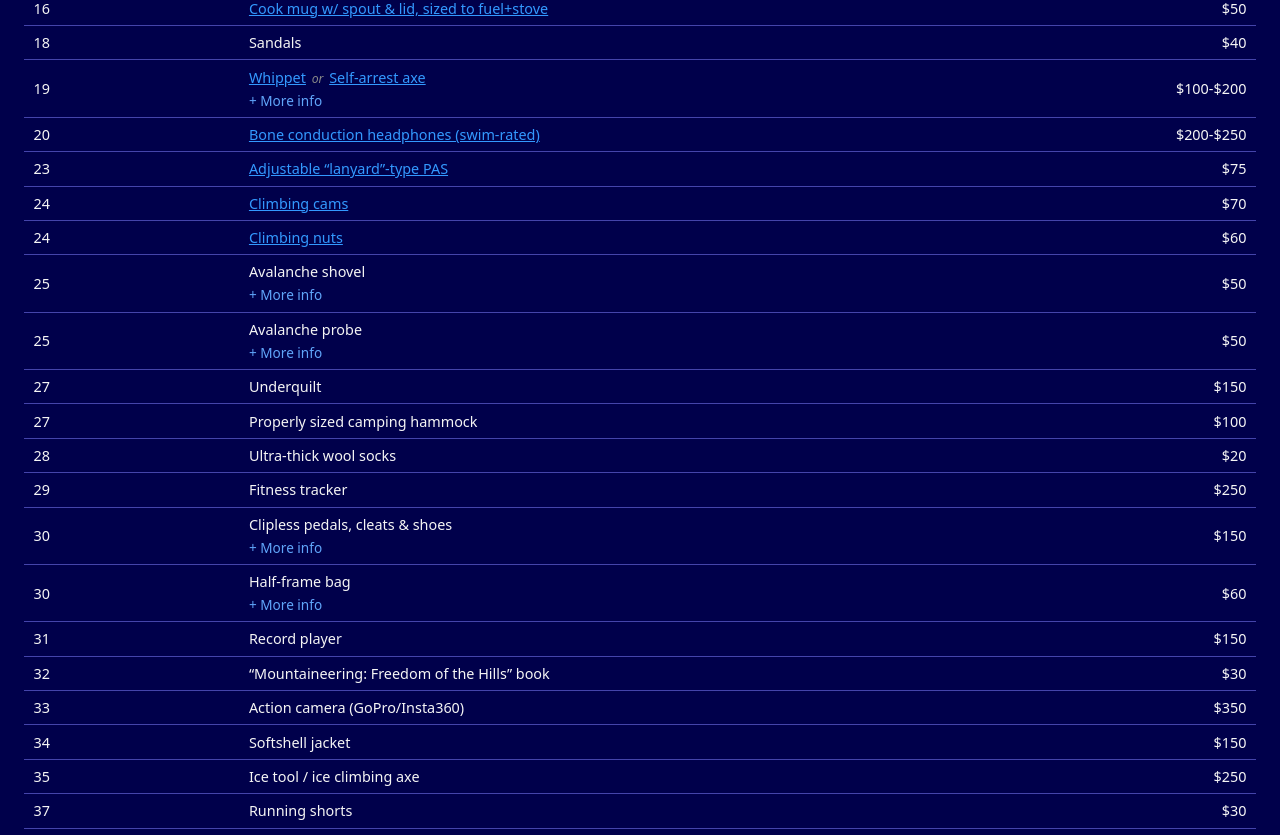
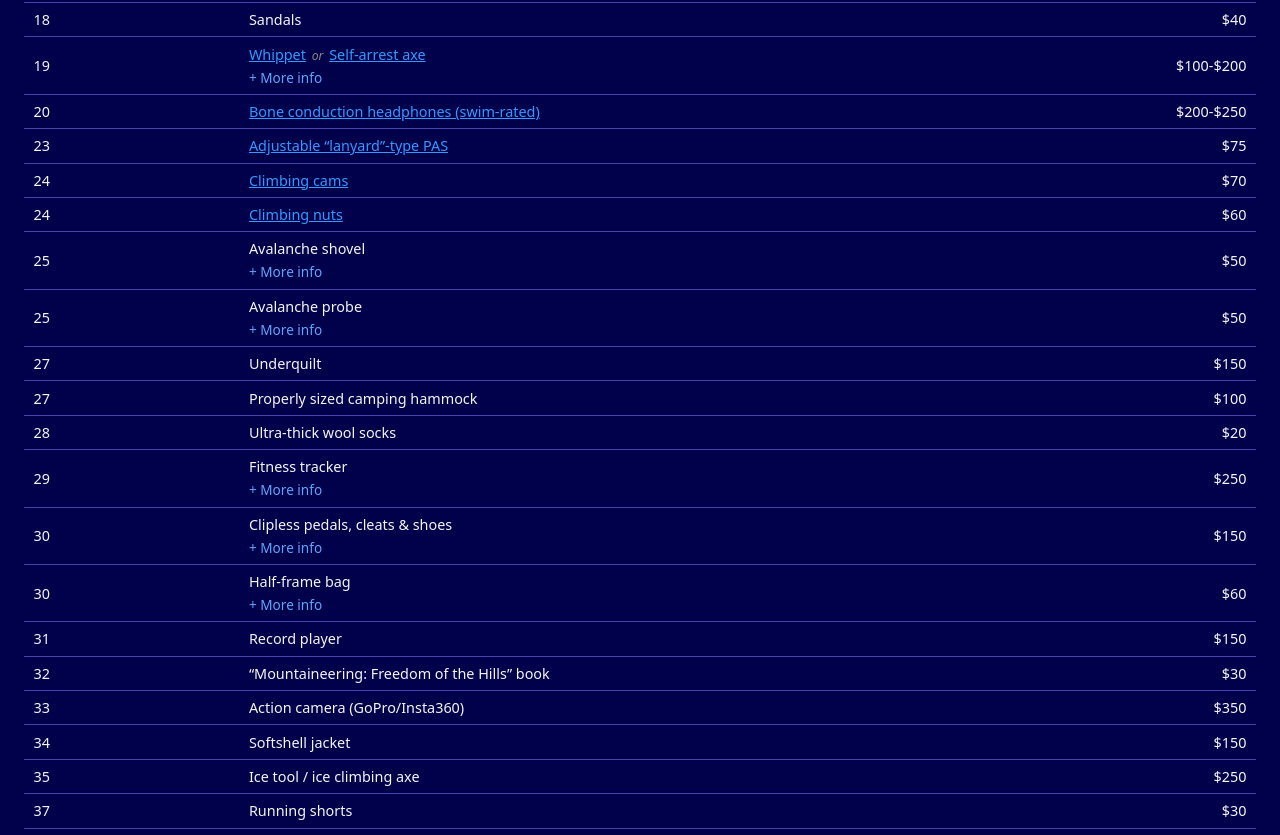
Before and after one commit to Jsbarkleygriggs/Jsbarkleygriggs.github.io, a plain HTML site: page partials/christmas.html in a window 1280 px wide. Shown: the part 1327-2162 px from the top of the page. Drawn offline with Linux system fonts and the light colour scheme.

Commit message:
updated deets

```diff
--- a/partials/christmas.html
+++ b/partials/christmas.html
@@ -526,13 +526,15 @@ heres more info
 
           <tr class="gear-row">
             <td class="col-index">29</td>
-            <td class="col-name">Fitness tracker</td>
+            <td class="col-name">
+              Fitness tracker
               <details class="more-info">
                 <summary>More info</summary>
                 <p>
                    Priorities would be a good heartrate monitor, phone-free GPS, and battery life
                 </p>
               </details>
+            </td>
             <td class="col-price" data-value="250">$250</td>
           </tr>
 
```
